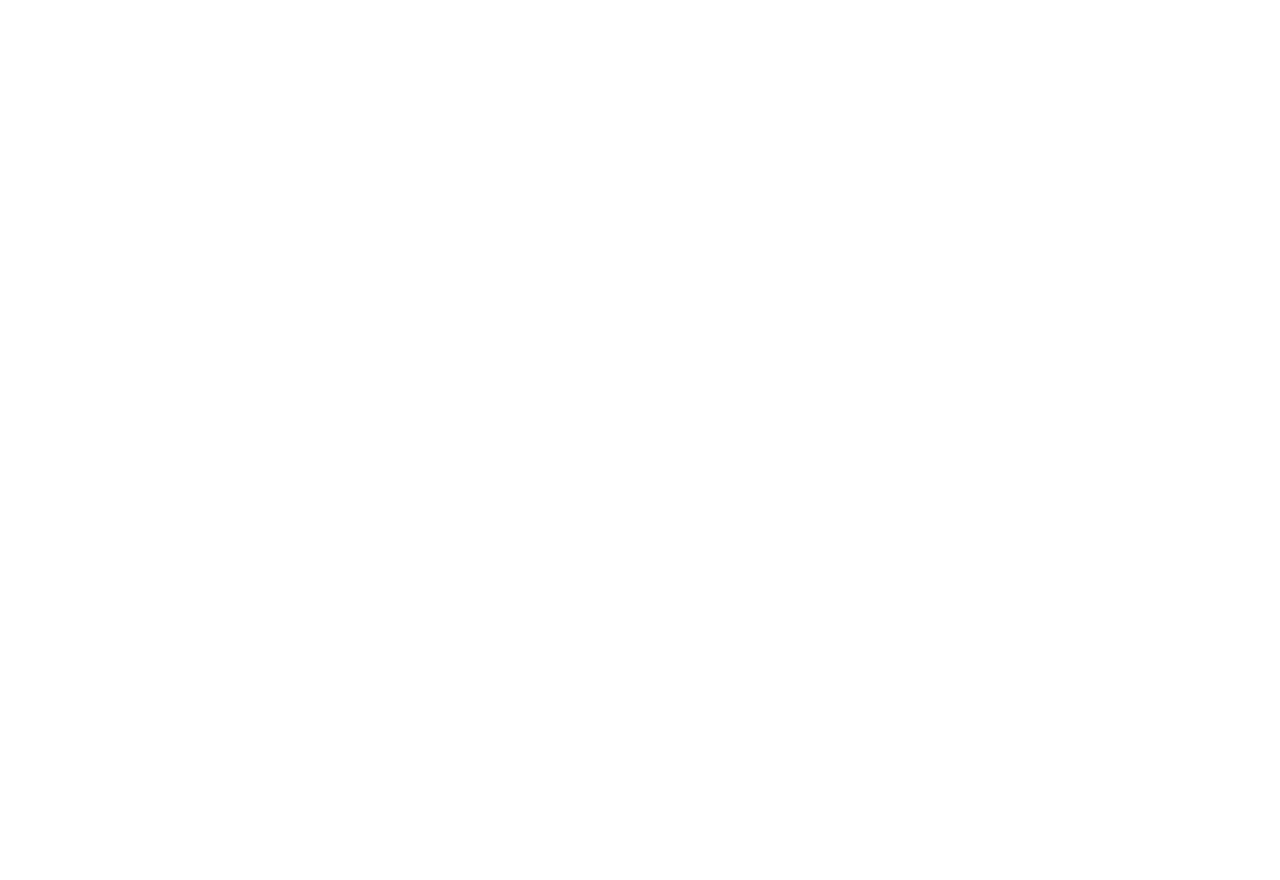
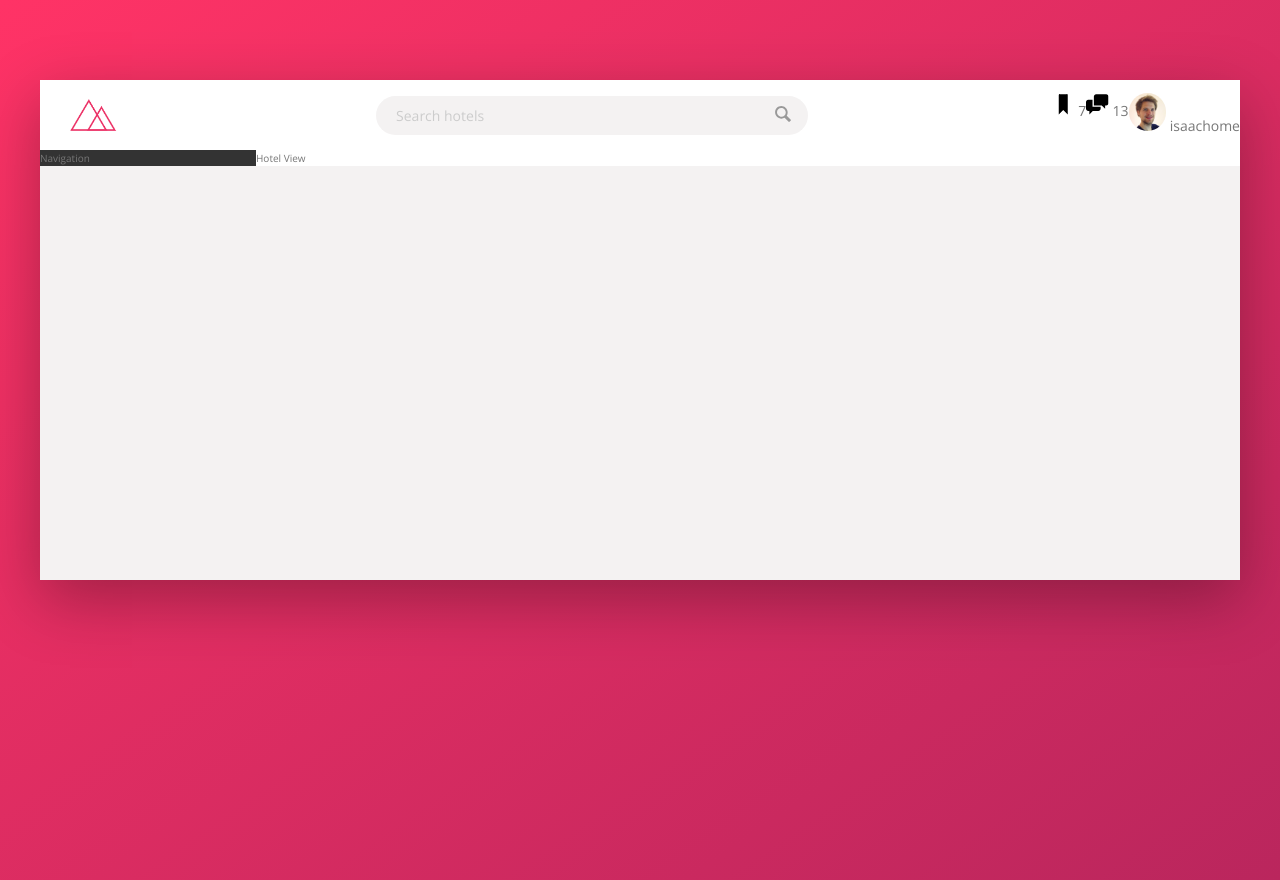
Before and after one commit to theisaachome/trillo-web, a website: page index.html in a window 1280 px wide. Before the commit the page ends 800 px from the top, so only its background shows below. Drawn offline with nearby package versions, Linux system fonts and the light colour scheme.

Commit message:
heade search bar

```diff
--- a/index.html
+++ b/index.html
@@ -11,6 +11,44 @@
         <title>trillo &mdash; Your all-in-one booking app</title>
     </head>
     <body>
-
+       <div class="container">
+           <header class="header">
+                <img src="img/logo.png" alt="logo" class="logo">
+                <form action="#" class="search">
+                    <input type="text" class="search__input" placeholder="Search hotels">
+                    <button class="search__button">
+                        <svg class="search__icon">
+                            <use xlink:href="img/sprite.svg#icon-magnifying-glass"></use>
+                        </svg>
+                    </button>
+                </form>
+                <nav class="user-nav">
+                    <div class="user-nav__icon-box">
+                        <svg class="user-nav__icon">
+                            <use xlink:href="img/sprite.svg#icon-bookmark"></use>
+                        </svg>
+                        <span class="user-nav__notification">7</span>
+                    </div>
+                    <div class="user-nav__icon-box">
+                        <svg class="user-nav__icon">
+                            <use xlink:href="img/sprite.svg#icon-chat"></use>
+                        </svg>
+                        <span class="user-nav__notification">13</span>
+                    </div>
+                    <div class="user-nav__user">
+                        <img src="img/user.jpg" alt="user" class="user-nav__user-photo">
+                        <span class="user-nav__username">isaachome</span>
+                    </div>
+                </nav>
+           </header>
+           <div class="content">
+               <nav class="sidebar">
+                   Navigation
+               </nav>
+               <main class="hotel-view">
+                   Hotel View
+               </main>
+           </div>
+       </div>
     </body>
 </html>
--- a/package.json
+++ b/package.json
@@ -14,7 +14,7 @@
     "compress:css": "node-sass css/style.prefix.css css/style.css --output-style compressed",
     "build:css": "npm-run-all compile:sass concat:css prefix:css compress:css"
   },
-  "author": "Jonas",
+  "author": "isaachome",
   "license": "ISC",
   "devDependencies": {
     "autoprefixer": "^7.1.4",
--- /dev/null
+++ b/sass/_base.scss
@@ -0,0 +1,55 @@
+/*
+COLORS
+
+Primary: #eb2f64
+Primary light: #FF3366
+Primary dark: #BA265D
+
+Grey light 1: #faf9f9
+Grey light 2: #f4f2f2
+Grey light 3: #f0eeee
+Grey light 4: #ccc
+
+Grey dark 1: #333
+Grey dark 2: #777
+Grey dark 3: #999
+
+*/
+:root {
+    --color-primary: #eb2f64;
+    --color-primary-light: #ff3366;
+    --color-primary-dark: #ba265d;
+    --color-grey-light-1: #faf9f9;
+    --color-grey-light-2: #f4f2f2;
+    --color-grey-light-3: #f0eeee;
+    --color-grey-light-4: #ccc;
+
+    --color-grey-dark-1: #333;
+    --color-grey-dark-2: #777;
+    --color-grey-dark-3: #999;
+
+    --shadow-dark:0 2rem 6rem rgba(0,0,0,.3);
+}
+* {
+  margin: 0;
+  padding: 0;
+}
+*,
+*::after,
+*::before {
+  box-sizing: inherit;
+}
+html {
+  box-sizing: border-box;
+  font-size: 62.5%; // 1rem=>10px
+}
+body {
+  font-family: "Open Sans", sans-serif;
+  font-weight: 400;
+  line-height: 1.6;
+  color: var(--color-grey-dark-2);
+  background-image: linear-gradient(to right bottom, var(--color-primary-light), var(--color-primary-dark));
+  background-size: cover;
+  background-repeat: no-repeat;
+  min-height: 100vh;
+}
--- /dev/null
+++ b/sass/_components.scss
@@ -0,0 +1,70 @@
+// //////////
+// logo
+.logo{
+    height: 3.25rem;
+    margin-left: 3rem;
+}
+
+//////
+
+.search{
+    flex: 0 0 40%;// no fill all space, no shrink , size
+    display: flex;
+    align-items: center;
+    justify-content: center;
+    &__input{
+        width: 90%;
+        font-family: inherit;
+        font-size: inherit;
+        color: inherit;
+        border: none;
+        background-color: var(--color-grey-light-2);
+        padding: 1rem 2rem;
+        border-radius: 20px;
+        transition: all .2s;
+        margin-right: -3.5rem;// for icon button
+        &:focus{
+            outline: none;
+            background-color: var(--color-grey-light-3);
+            width: 100%;
+        }
+        &::-webkit-input-placeholder{
+            font-weight: 100;
+            color: var(--color-grey-light-4);
+        }
+    }
+    &__input:focus + &__button{
+        background-color: var(--color-grey-light-3);
+    }
+    &__button{
+        border: none;
+        background-color: var(--color-grey-light-2);
+        &:focus{
+            outline: none;
+        }
+        &:active{
+            transform: translateY(2px);
+        }
+    }
+    &__icon{
+        height: 2rem;
+        width: 2rem;
+        fill: var(--color-grey-dark-3);
+    }
+}
+
+.user-nav{
+    display: flex;
+    &__icon-box{}
+    &__icon{
+        height: 2.25rem;
+        width: 2.25rem;
+    }
+    &__notification{}
+    &__user{}
+    &__user-photo{
+        height: 3.75rem;
+        border-radius: 50%;
+    }
+    &__username{}
+}
--- /dev/null
+++ b/sass/_layout.scss
@@ -0,0 +1,28 @@
+.container{
+    max-width: 120rem;
+    // margin-inline:auto ;
+    margin: 8rem auto;
+    background-color: var(--color-grey-light-2);
+    box-shadow:var(--shadow-dark);
+    min-height: 50rem;
+}
+.header{
+    display: flex;
+    justify-content: space-between;
+    align-items: center;
+    height: 7rem;
+    background-color: #fff;
+    border-bottom: var(--color-grey-light-2);
+    font-size: 1.4rem;
+}
+.content{
+    display: flex;
+}
+.sidebar{
+    background-color: var(--color-grey-dark-1);
+    flex: 0 0 18%;  // grow shrink  size
+}
+.hotel-view{
+    background-color: #fff;
+    flex: 1;
+}
--- /dev/null
+++ b/sass/_variables.scss
@@ -0,0 +1,32 @@
+/*
+COLORS
+
+Primary: #eb2f64
+Primary light: #FF3366
+Primary dark: #BA265D
+
+Grey light 1: #faf9f9
+Grey light 2: #f4f2f2
+Grey light 3: #f0eeee
+Grey light 4: #ccc
+
+Grey dark 1: #333
+Grey dark 2: #777
+Grey dark 3: #999
+
+*/
+:root {
+    --color-primary: #eb2f64;
+    --color-primary-light: #ff3366;
+    --color-primary-dark: #ba265d;
+    --color-grey-light-1: #faf9f9;
+    --color-grey-light-2: #f4f2f2;
+    --color-grey-light-3: #f0eeee;
+    --color-grey-light-4: #ccc;
+
+    --color-grey-dark-1: #333;
+    --color-grey-dark-2: #777;
+    --color-grey-dark-3: #999;
+
+    --shadow-dark:0 2rem 6rem rgba(0,0,0,.3);
+  }
--- a/sass/main.scss
+++ b/sass/main.scss
@@ -1,17 +1,4 @@
-/*
-COLORS
-
-Primary: #eb2f64
-Primary light: #FF3366
-Primary dark: #BA265D
-
-Grey light 1: #faf9f9
-Grey light 2: #f4f2f2
-Grey light 3: #f0eeee
-Grey light 4: #ccc
-
-Grey dark 1: #333
-Grey dark 2: #777
-Grey dark 3: #999
-
-*/
+@import "variables";
+@import "base";
+@import "layout";
+@import "components";
```
Also changed, not shown: css/style.css, img/SVG/aircraft-take-off.svg (added), img/SVG/bookmark.svg (added), img/SVG/chat.svg (added), img/SVG/chevron-thin-right.svg (added), img/SVG/home.svg (added), img/SVG/key.svg (added), img/SVG/location-pin.svg (added), img/SVG/magnifying-glass.svg (added), img/SVG/map.svg (added), img/SVG/star.svg (added), 2 other files.
